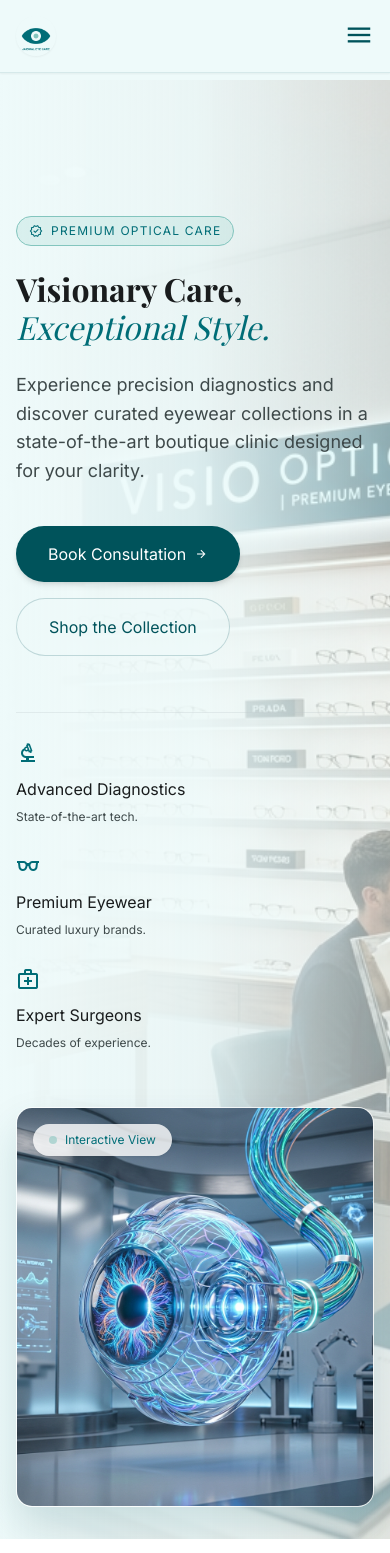
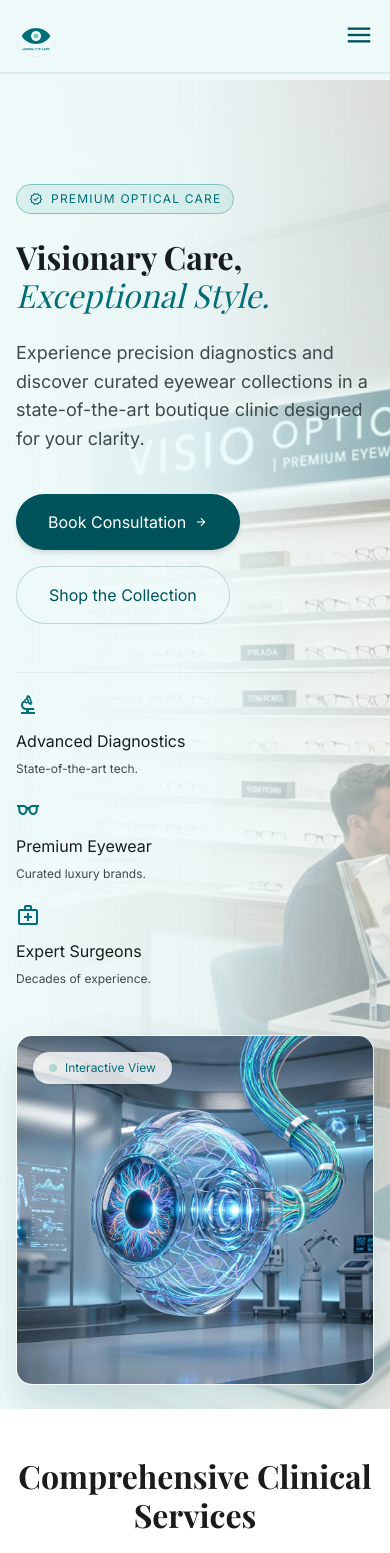
Before and after one commit to Rahul2749/EyeClinic, a React (Vite) app: page / in a window 390 px wide. Shown: the top 1553 px of the page. Built offline with nearby package versions, Linux system fonts and the light colour scheme.

Commit message:
Reduce hero top padding and height to ensure trust badges fit on screen

```diff
--- a/src/pages/Home.jsx
+++ b/src/pages/Home.jsx
@@ -54,7 +54,7 @@ const Home = () => {
   return (
     <>
       <main>
-        <section id="home" className="relative min-h-screen flex items-center pt-24 pb-8 overflow-hidden">
+        <section id="home" className="relative min-h-[90vh] flex items-center pt-16 pb-6 overflow-hidden scroll-mt-20">
           <div className="absolute inset-0 z-0 flex justify-end">
             <div className="w-full md:w-2/3 h-full relative">
               <img
@@ -97,7 +97,7 @@ const Home = () => {
                 <a href="#products" className="inline-flex items-center justify-center px-8 py-4 rounded-full border border-primary/20 text-primary bg-surface/50 hover:bg-surface transition-colors duration-300 font-label-md">Shop the Collection</a>
               </div>
 
-              <div className="mt-8 grid grid-cols-1 sm:grid-cols-3 gap-6 border-t border-outline-variant/30 pt-6">
+              <div className="mt-6 grid grid-cols-1 sm:grid-cols-3 gap-4 border-t border-outline-variant/30 pt-4">
                 <div className="flex flex-col gap-2 gsap-trust">
                   <span className="material-symbols-outlined text-[#006D77] text-2xl">
                     biotech
@@ -134,7 +134,7 @@ const Home = () => {
               </div>
             </div>
 
-            <div className="lg:col-span-6 h-[400px] lg:h-[550px] xl:h-[600px] relative mt-8 lg:mt-0 glass-layer rounded-2xl overflow-hidden soft-glow gsap-reveal">
+            <div className="lg:col-span-6 h-[350px] lg:h-[450px] xl:h-[500px] relative mt-6 lg:mt-0 glass-layer rounded-2xl overflow-hidden soft-glow gsap-reveal">
               <div className="absolute top-4 left-4 z-20 bg-white/80 px-4 py-2 rounded-full shadow-sm text-xs font-label-md text-[#006D77] flex items-center gap-2">
                 <span className="w-2 h-2 rounded-full bg-[#83C5BE] animate-pulse"></span>
                 Interactive View
```
